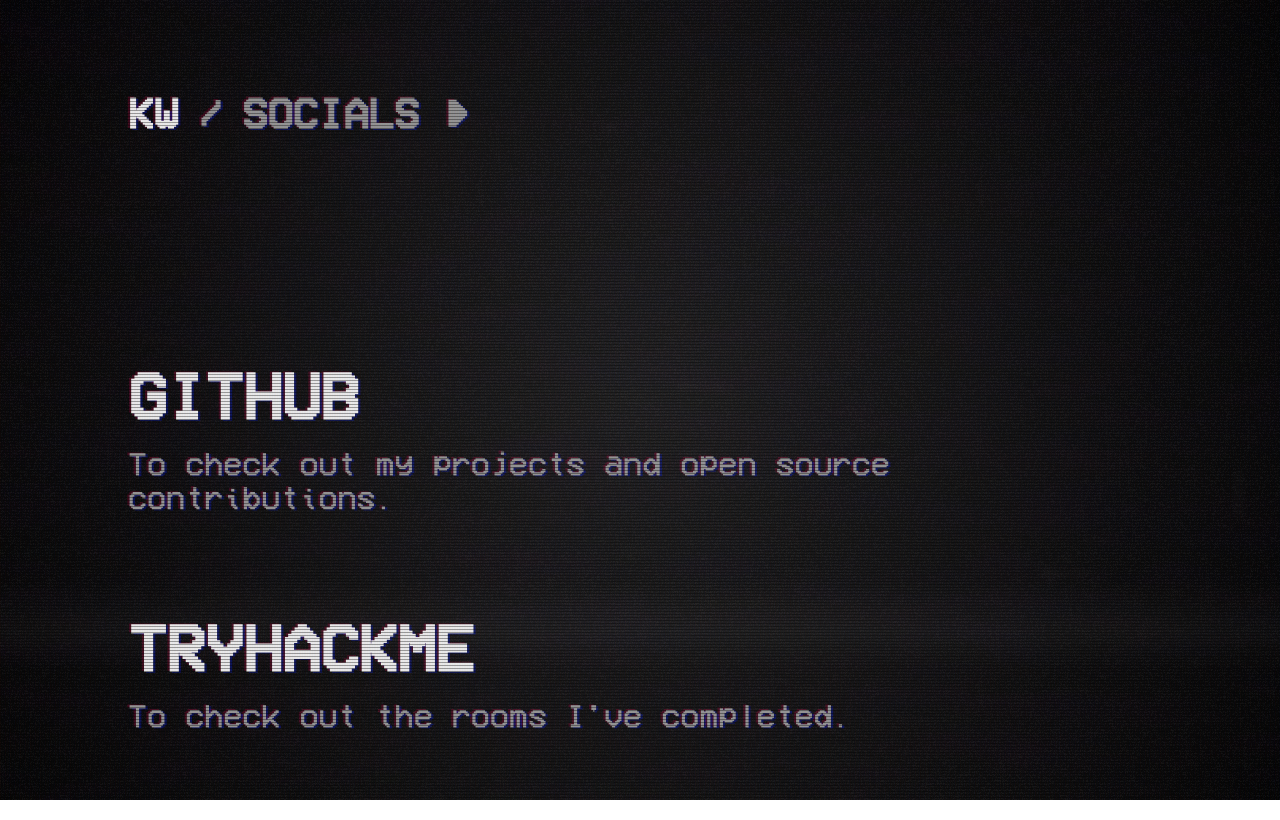
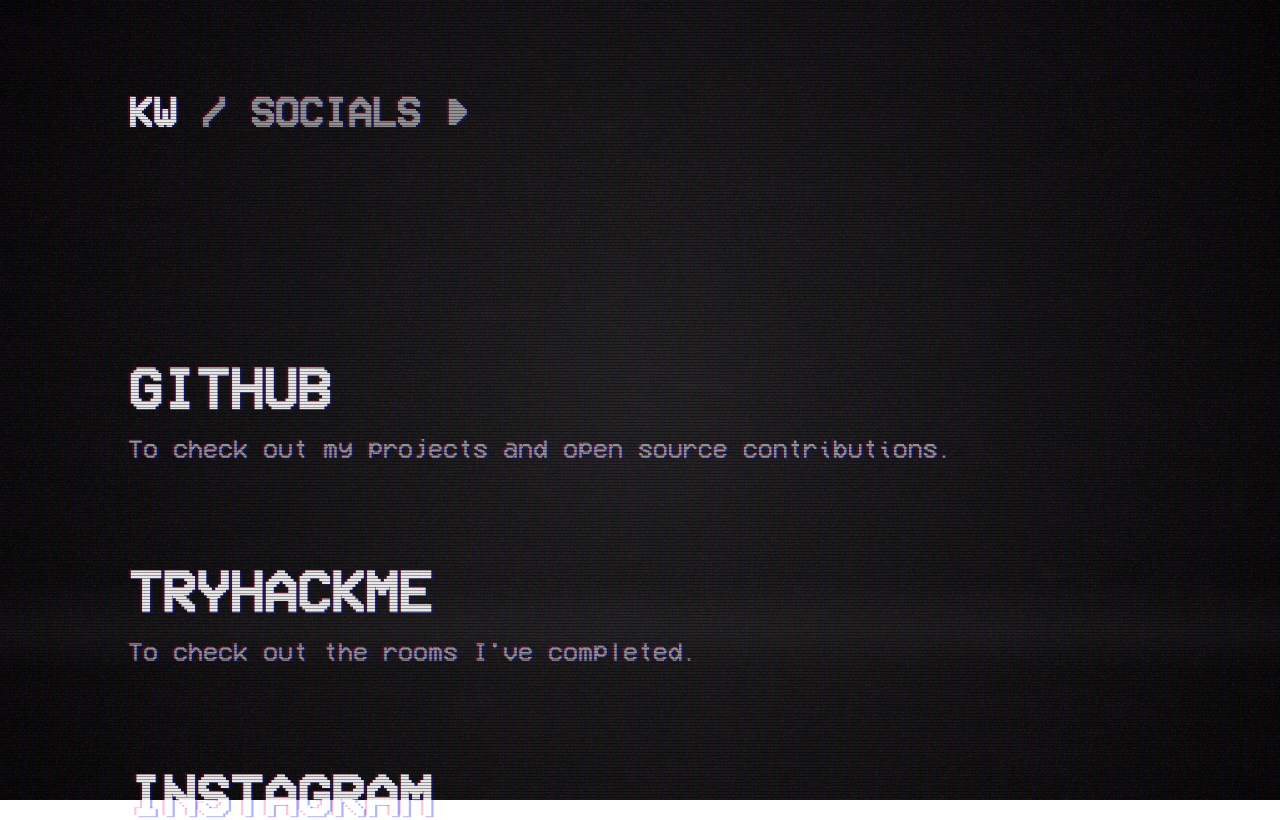
Before and after one commit to kunalwalavalkar/Portfolio, a React (Create React App) app: page /socials in a window 1280 px wide. Shown: the top 820 px of the page. Built offline with nearby package versions, Linux system fonts and the light colour scheme.

Commit message:
First commit

```diff
--- a/src/components/Button.css
+++ b/src/components/Button.css
@@ -1,6 +1,6 @@
 .previousPage {
-	font-size: 2.7rem;
-	/* font-size: 3.5vw; */
+	/* font-size: 2.7rem; */
+	font-size: 3.25vw;
 	align-items: center;
 	display: flex;
 	position: relative;
@@ -10,7 +10,7 @@
 }
 
 .pages {
-	font-size: 4.1rem;
+	font-size: 4.5vw;
 	/* font-size: 4.5vw; */
 	text-decoration: none;
 	width: 100%;
--- a/src/components/Navbar.css
+++ b/src/components/Navbar.css
@@ -4,13 +4,13 @@
 
 .slash {
 	color: #a0a0a0;
-	font-size: 2.25rem;
-	/* font-size: 3.5vw; */
+	/* font-size: 2.25rem; */
+	font-size: 3.25vw;
 }
 
 .currentPage {
-	font-size: 2.7rem;
-	/* font-size: 3.5vw; */
+	/* font-size: 2.7rem; */
+	font-size: 3.25vw;
 	line-height: 1;
 	color: #a0a0a0;
 	/* Bright things in dark environments usually cast that light, giving off a glow */
--- a/src/index.css
+++ b/src/index.css
@@ -669,8 +669,8 @@
 
 .personal {
 	line-height: 1.15;
-	font-size: 4.1rem;
-	/* font-size: 4.5vw; */
+	/* font-size: 4.1rem; */
+	font-size: 4.5vw;
 	text-decoration: none;
 	width: 100%;
 	color: #a0a0a0;
@@ -678,7 +678,7 @@
 
 .description {
 	line-height: 1.05;
-	font-size: 32.5px;
+	font-size: 2vw;
 	width: 100%;
 	color: #a0a0a0;
 }
```
